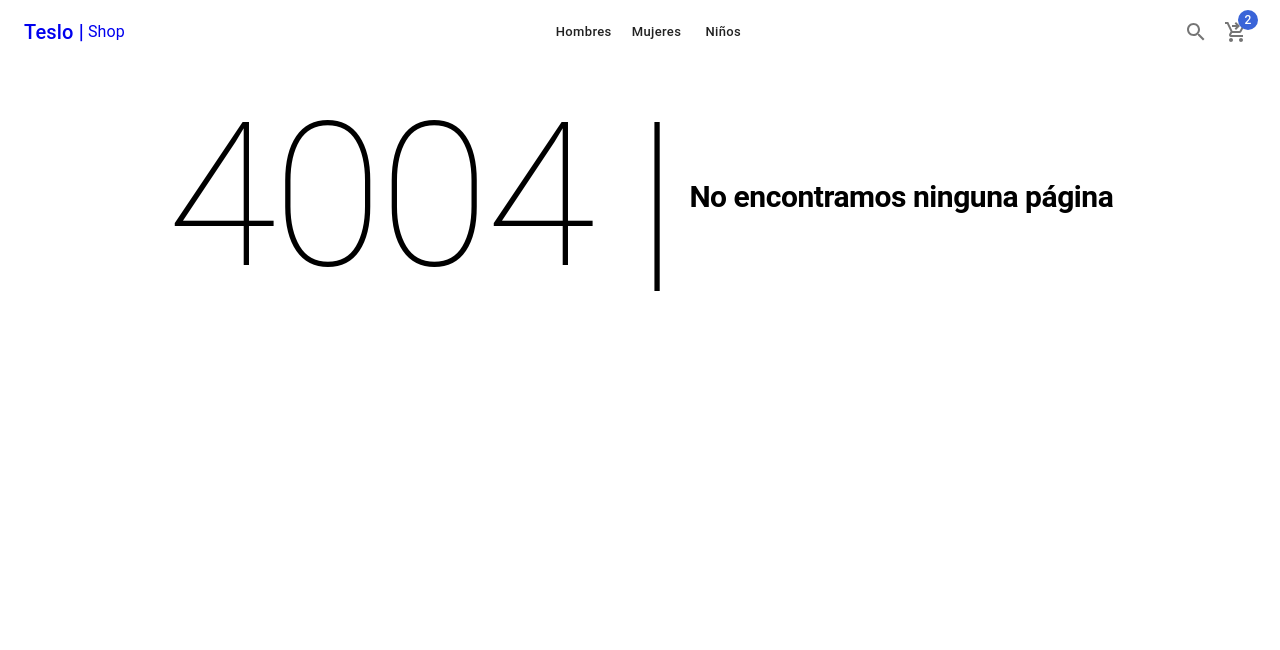
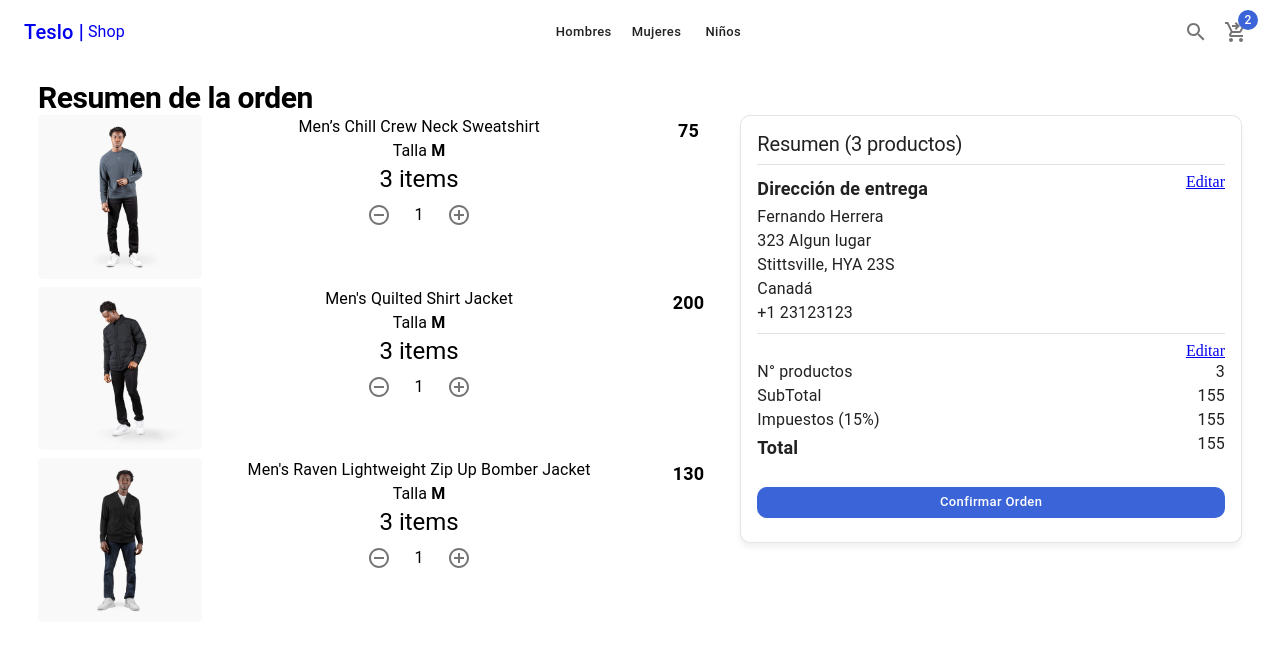
Before and after one commit to annicole/teslo-shop, a Next.js app: page /checkout/summary in a window 1280 px wide. Before the commit this address had no page. Shown: the top 650 px of the page. Built offline with nearby package versions, Linux system fonts and the light colour scheme.

Commit message:
add cart lis odersummary pages

```diff
--- /dev/null
+++ b/components/cart/CartList.tsx
@@ -0,0 +1,75 @@
+import {
+  Box,
+  Button,
+  CardActionArea,
+  CardMedia,
+  Grid,
+  Link,
+  Typography,
+} from "@mui/material";
+import { initialData } from "../../database/products";
+import NextLink from "next/link";
+import { ItemCounter } from "../ui";
+import { FC } from "react";
+
+const productsInCart = [
+  initialData.products[0],
+  initialData.products[1],
+  initialData.products[2],
+];
+
+interface Props {
+  editable?: boolean;
+}
+
+export const CartList: FC<Props> = ({ editable }) => {
+  return (
+    <>
+      {productsInCart.map((product) => (
+        <Grid container spacing={2} sx={{ mb: 1 }} key={product.slug}>
+          <Grid item xs={3}>
+            <NextLink href="/product/slug">
+              <Link>
+                <CardActionArea>
+                  <CardMedia
+                    component={"img"}
+                    image={`/products/${product.images[0]}`}
+                    sx={{ borderRadius: "5px" }}
+                  ></CardMedia>
+                </CardActionArea>
+              </Link>
+            </NextLink>
+          </Grid>
+          <Grid item xs={7}>
+            <Box display="flex" flexDirection="column" alignItems="center">
+              <Typography variant="body1">{product.title}</Typography>
+              <Typography variant="body1">
+                Talla <strong>M</strong>
+              </Typography>
+              {editable ? (
+                <ItemCounter />
+              ) : (
+                <Typography variant="h5">3 items</Typography>
+              )}
+              <ItemCounter />
+            </Box>
+          </Grid>
+          <Grid
+            item
+            xs={2}
+            display="flex"
+            flexDirection="column"
+            alignItems="center"
+          >
+            <Typography variant="subtitle1">{product.price}</Typography>
+            {editable && (
+              <Button color="secondary" variant="text">
+                Remover
+              </Button>
+            )}
+          </Grid>
+        </Grid>
+      ))}
+    </>
+  );
+};
--- /dev/null
+++ b/components/cart/OrderSummary.tsx
@@ -0,0 +1,35 @@
+import { Grid, Typography } from "@mui/material";
+import React from "react";
+
+export const OrderSummary = () => {
+  return (
+    <Grid container>
+      <Grid item xs={6}>
+        <Typography>N° productos</Typography>
+      </Grid>
+      <Grid item xs={6} display="flex" justifyContent="end">
+        <Typography>3</Typography>
+      </Grid>
+      <Grid item xs={6}>
+        <Typography>SubTotal</Typography>
+      </Grid>
+      <Grid item xs={6} display="flex" justifyContent="end">
+        <Typography>{`${155}`}</Typography>
+      </Grid>
+
+      <Grid item xs={6}>
+        <Typography>Impuestos (15%)</Typography>
+      </Grid>
+      <Grid item xs={6} display="flex" justifyContent="end">
+        <Typography>{`${155}`}</Typography>
+      </Grid>
+
+      <Grid item xs={6}>
+        <Typography variant="subtitle1">Total</Typography>
+      </Grid>
+      <Grid item xs={6} display="flex" justifyContent="end">
+        <Typography>{`${155}`}</Typography>
+      </Grid>
+    </Grid>
+  );
+};
--- /dev/null
+++ b/components/cart/index.ts
@@ -0,0 +1,2 @@
+export * from './CartList'
+export * from './OrderSummary'
--- /dev/null
+++ b/pages/cart/index.tsx
@@ -0,0 +1,45 @@
+import React from "react";
+import { ShopLayout } from "../../components/layouts";
+import {
+  Box,
+  Button,
+  Card,
+  CardContent,
+  Divider,
+  Grid,
+  Typography,
+} from "@mui/material";
+import { CartList, OrderSummary } from "../../components/cart";
+
+const CartPage = () => {
+  return (
+    <ShopLayout title="Carrito -" pageDescription="Carrito de compras">
+      <Typography variant="h1" component="h1">
+        Carrito
+      </Typography>
+
+      <Grid container>
+        <Grid item xs={12} sm={7}>
+
+          <CartList editable></CartList>
+        </Grid>
+        <Grid item xs={12} sm={5}>
+          <Card className="summary-card">
+            <CardContent>
+              <Typography variant="h2">Orden</Typography>
+              <Divider sx={{ my: 1 }}></Divider>
+              <OrderSummary />
+            </CardContent>
+            <Box sx={{ mt: 3 }}>
+              <Button color="secondary" className="circular-btn" fullWidth>
+                Checkout
+              </Button>
+            </Box>
+          </Card>
+        </Grid>
+      </Grid>
+    </ShopLayout>
+  );
+};
+
+export default CartPage;
--- /dev/null
+++ b/pages/checkout/summary.tsx
@@ -0,0 +1,75 @@
+import NextLink from "next/link";
+
+import {
+  Link,
+  Box,
+  Button,
+  Card,
+  CardContent,
+  Divider,
+  Grid,
+  Typography,
+} from "@mui/material";
+
+import { ShopLayout } from "../../components/layouts/ShopLayout";
+import { CartList, OrderSummary } from "../../components/cart";
+
+const SummaryPage = () => {
+  return (
+    <ShopLayout
+      title="Resumen de orden"
+      pageDescription={"Resumen de la orden"}
+    >
+      <Typography variant="h1" component="h1">
+        Resumen de la orden
+      </Typography>
+
+      <Grid container>
+        <Grid item xs={12} sm={7}>
+          <CartList />
+        </Grid>
+        <Grid item xs={12} sm={5}>
+          <Card className="summary-card">
+            <CardContent>
+              <Typography variant="h2">Resumen (3 productos)</Typography>
+              <Divider sx={{ my: 1 }} />
+
+              <Box display="flex" justifyContent="space-between">
+                <Typography variant="subtitle1">
+                  Dirección de entrega
+                </Typography>
+                <NextLink href="/checkout/address" passHref>
+                  <Link underline="always">Editar</Link>
+                </NextLink>
+              </Box>
+
+              <Typography>Fernando Herrera</Typography>
+              <Typography>323 Algun lugar</Typography>
+              <Typography>Stittsville, HYA 23S</Typography>
+              <Typography>Canadá</Typography>
+              <Typography>+1 23123123</Typography>
+
+              <Divider sx={{ my: 1 }} />
+
+              <Box display="flex" justifyContent="end">
+                <NextLink href="/cart" passHref>
+                  <Link underline="always">Editar</Link>
+                </NextLink>
+              </Box>
+
+              <OrderSummary />
+
+              <Box sx={{ mt: 3 }}>
+                <Button color="secondary" className="circular-btn" fullWidth>
+                  Confirmar Orden
+                </Button>
+              </Box>
+            </CardContent>
+          </Card>
+        </Grid>
+      </Grid>
+    </ShopLayout>
+  );
+};
+
+export default SummaryPage;
```
Also changed, not shown: pages/cart/empty.tsx (added, +31 -0 lines), pages/checkout/address.tsx (added, +64 -0 lines).
